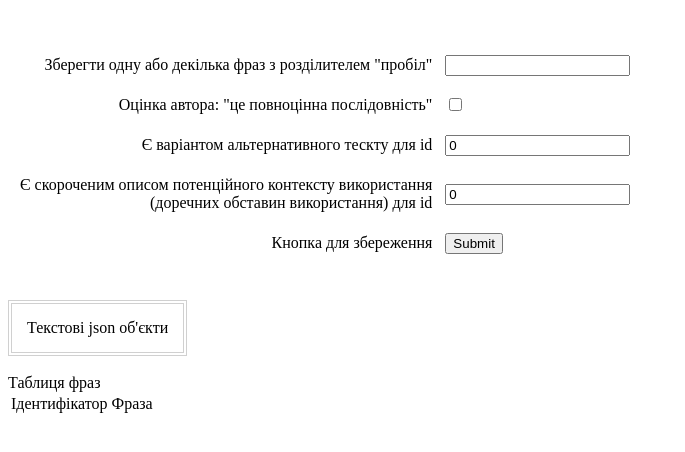
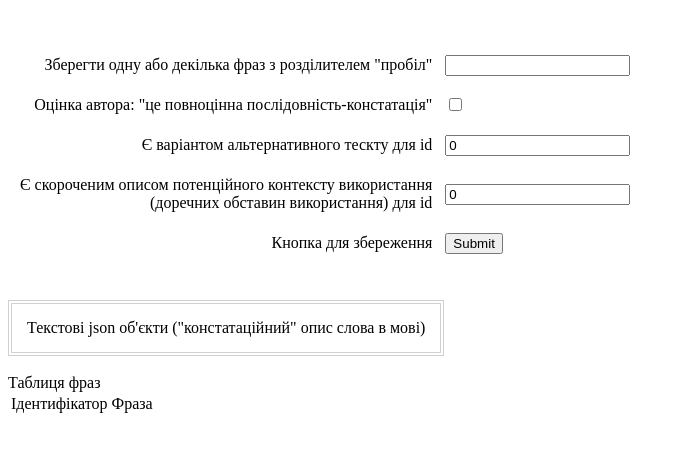
Before and after one commit to zadalbit/sequences-collector, a PHP site: page / in a window 1280 px wide. Shown: the top 452 px of the page, without its empty margins (0-685 px from the left). Run offline with PHP 8.4, Linux system fonts and the light colour scheme; data that the repository does not hold is empty.

```diff
--- a/index.php
+++ b/index.php
@@ -663,7 +663,7 @@ if(!empty($_POST['data'])) {
 				<td><input type="text" name="data" value="<?php echo !empty($_POST['data']) ? $_POST['data'] : ''; ?>"></td>
 			</tr>
 			<tr>
-				<td class="text-right"><label for="is_sequence">Оцінка автора: "це повноцінна послідовність"</label></td>
+				<td class="text-right"><label for="is_sequence">Оцінка автора: "це повноцінна послідовність-констатація"</label></td>
 				<td><input type="checkbox" name="is_sequence" id="is_sequence" <?php echo isset($_POST['is_sequence']) ? 'checked' : '';?>> </td>
 			</tr>
 			<tr>
@@ -688,7 +688,7 @@ if(!empty($_POST['data'])) {
 	</form> -->
 	<table class="table">
 		<tr>
-			<td>Текстові json об'єкти</td>
+			<td>Текстові json об'єкти ("констатаційний" опис слова в мові<!-- констатація -->)</td>
 			<!-- <td>Альтернативні вирази</td> -->
 			<!-- <td>Збережені продовження</td> -->
 		</tr>
```
